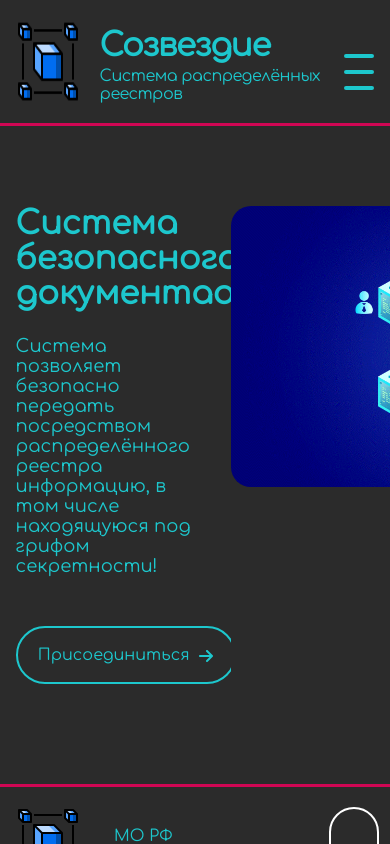
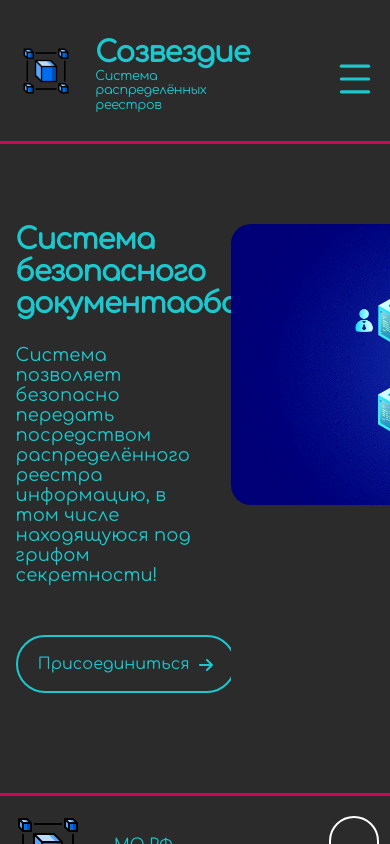
Before and after one commit to Terrorick2020/DocNet, a Vue app: page /#/info in a window 390 px wide. Built offline with nearby package versions, Linux system fonts and the light colour scheme.

Commit message:
last_monday commit

```diff
--- a/src/assets/scss/_mixins.scss
+++ b/src/assets/scss/_mixins.scss
@@ -1,5 +1,5 @@
 @mixin Title {
-    font-size: 32px;
+    font-size: 1.8em;
     line-height: 32px;
     font-weight: 600;
     letter-spacing: -1px;
--- a/src/pages/components/Header.vue
+++ /dev/null
@@ -1,136 +0,0 @@
-<template>
-    <header class="wrapper__header">
-        <div class="header__conteiner">
-            <a href="/" class="conteiner__logo">
-                <img class="logo__img"src="../../assets/img/logo.png" alt="logo">
-                <div class="logo__text">
-                    <h1>Созвездие</h1>
-                    <p>Система распределённых реестров</p>
-                </div>
-            </a>
-            <nav class="conteiner__nav" v-if="width_screen > 1024">
-                <ul class="nav__list">
-                    <li class="list__item" v-for="item in head_content" :key="item.id">
-                        <a href="#">
-                            {{ item.name }}
-                        </a>
-                    </li>
-                </ul>
-            </nav>
-            <RouterLink class="conteiner__auth" to="/auth" v-if="width_screen > 1024">Регистрация / Вход</RouterLink>
-
-        </div>
-    </header>
-</template>
-
-<script setup lang="ts">
-import { defineProps, ref } from 'vue'
-
-// Обработка props
-const props = defineProps<{
-    head_content: any[] // Предполагаю, что это массив
-}>()
-
-// Обработка изменения ширины экрана
-const width_screen = ref(window.screen.width)
-const handleResize = () => {
-    width_screen.value = window.screen.width
-}
-window.addEventListener('resize', handleResize)
-</script>
-
-<style lang="scss" scoped>
-.wrapper__header {
-    width: 100%;
-    margin-top: 20px;
-    padding-inline: 10%;
-    padding-bottom: 20px;
-    border-bottom: 3px solid #d00754;
-
-    .header__conteiner {
-        display: flex;
-        flex-direction: row;
-        justify-content: space-between;
-        align-items: center;
-
-        .conteiner__logo {
-            display: flex;
-            flex-direction: row;
-            justify-content: start;
-            gap: 20px;
-
-            .logo__img {
-                user-select: none;
-                width: 80px;
-            }
-
-            .logo__text {
-                margin-top: 10px;
-
-                h1 {
-                    font-size: 2rem;
-                    letter-spacing: -1px;
-                }
-
-                p {
-                    margin-top: 5px;
-                    letter-spacing: -0.5px;
-                }
-            }
-        }
-
-        .conteiner__nav {
-
-            .nav__list {
-                display: flex;
-                flex-direction: row;
-                justify-content: center;
-                gap: 40px;
-
-                .list__item {
-                    position: relative;
-
-                    &::after {
-                        content: '';
-                        position: absolute;
-                        left: 0;
-                        bottom: -3px;
-                        width: 100%;
-                        height: 3px;
-                        border-radius: 10px;
-                        background: #1db3cd;
-                        transform: scaleX(0);
-                        transition: transform 0.5s ease;
-					}
-
-                    &:hover {
-                        color: #1dc7cd;
-                        translate: 0 0;
-
-                        &::after {
-                            transform: scaleX(1);
-                            transform-origin: left;
-                        }
-                    }
-                }
-            }
-        }
-
-        .conteiner__auth {
-            border: 2px solid;
-            border-radius: 40px;
-            padding: 15px 20px;
-            transition: all 0.5s ease;
-            // color: #d00754;
-            // background: #d00754;
-
-            &:hover {
-                translate: 5px -5px;
-                color: #d00754;
-                box-shadow: -5px 5px 5px #d00754;
-                // background: #d00754;
-            }
-        }
-    }
-}
-</style>
--- a/src/pages/components/Header/BurgerMenu.vue
+++ b/src/pages/components/Header/BurgerMenu.vue
@@ -25,6 +25,10 @@ function handleToggleMenu() {
   cursor: pointer;
   z-index: 100;
 
+  @media ( max-width: 490px ) {
+    scale: 0.8;
+  }
+
   .line {
     width: 100%;
     height: 4px;
--- a/src/pages/components/Header/Header.vue
+++ b/src/pages/components/Header/Header.vue
@@ -52,21 +52,9 @@ const openMobileMenu = () => {
 
 <style lang="scss" scoped>
 .wrapper__header {
-    // @include Box;
     width: 100%;
     margin-top: 20px;
-    // padding-inline: 10%;
     border-bottom: 3px solid $main-line-color;
-
-    // @media ( max-width: 1280px  ) {
-    //     padding-inline: 7%;
-    // }
-
-    // @media ( max-width: 1160px  ) {
-    //     padding-inline: 4%;
-    // }
-
-    // 1090
 
     .header__conteiner {
         display: flex;
@@ -77,12 +65,28 @@ const openMobileMenu = () => {
         .conteiner__logo {
             display: flex;
             flex-direction: row;
+            align-items: center;
             justify-content: start;
             gap: 20px;
+
+            @media ( max-width: 490px ) {
+                gap: 0px;
+                width: 250px;
+            }
 
             .logo__img {
                 user-select: none;
                 width: 80px;
+                height: auto;
+
+                @media ( max-width: 490px ) {
+                    scale: 0.8;
+                }
+
+                @media ( max-width: 425px ) {
+                    width: 60px;
+                    height: 60px;
+                }
             }
 
             .logo__text {
@@ -90,12 +94,21 @@ const openMobileMenu = () => {
 
                 h1 {
                     @include Title;
-
+                    font-size: 36px !important;
                 }
 
                 p {
                     margin-top: 5px;
                     letter-spacing: -0.5px;
+                }
+
+                @media ( max-width: 1090px ) {
+                    scale: 0.9;
+                    width: 300px;
+                }
+
+                @media ( max-width: 490px ) {
+                    scale: 0.8;
                 }
             }
         }
@@ -107,6 +120,11 @@ const openMobileMenu = () => {
                 flex-direction: row;
                 justify-content: center;
                 gap: 40px;
+
+                @media ( max-width: 1090px ) {
+                    gap: 20px;
+                    translate: -20px 0;
+                }
 
                 .list__item {
                     position: relative;
@@ -147,6 +165,10 @@ const openMobileMenu = () => {
                 translate: 5px -5px;
                 color: $main-line-color;
                 box-shadow: -5px 5px 5px $main-line-color;
+            }
+
+            @media ( max-width: 1090px ) {
+                scale: 0.9;
             }
         }
     }
--- a/src/pages/components/Intro.vue
+++ b/src/pages/components/Intro.vue
@@ -34,7 +34,7 @@
             width: 50%;
 
             .text__title {
-                font-size: 32px;
+                @include Title;
             }
 
             .text_description {
@@ -65,7 +65,7 @@
                     translate: 0 1px;
 
                     path {
-                        fill: #1dc7cd;
+                        fill: $main-font-color;
                     }
                 }
 
```
